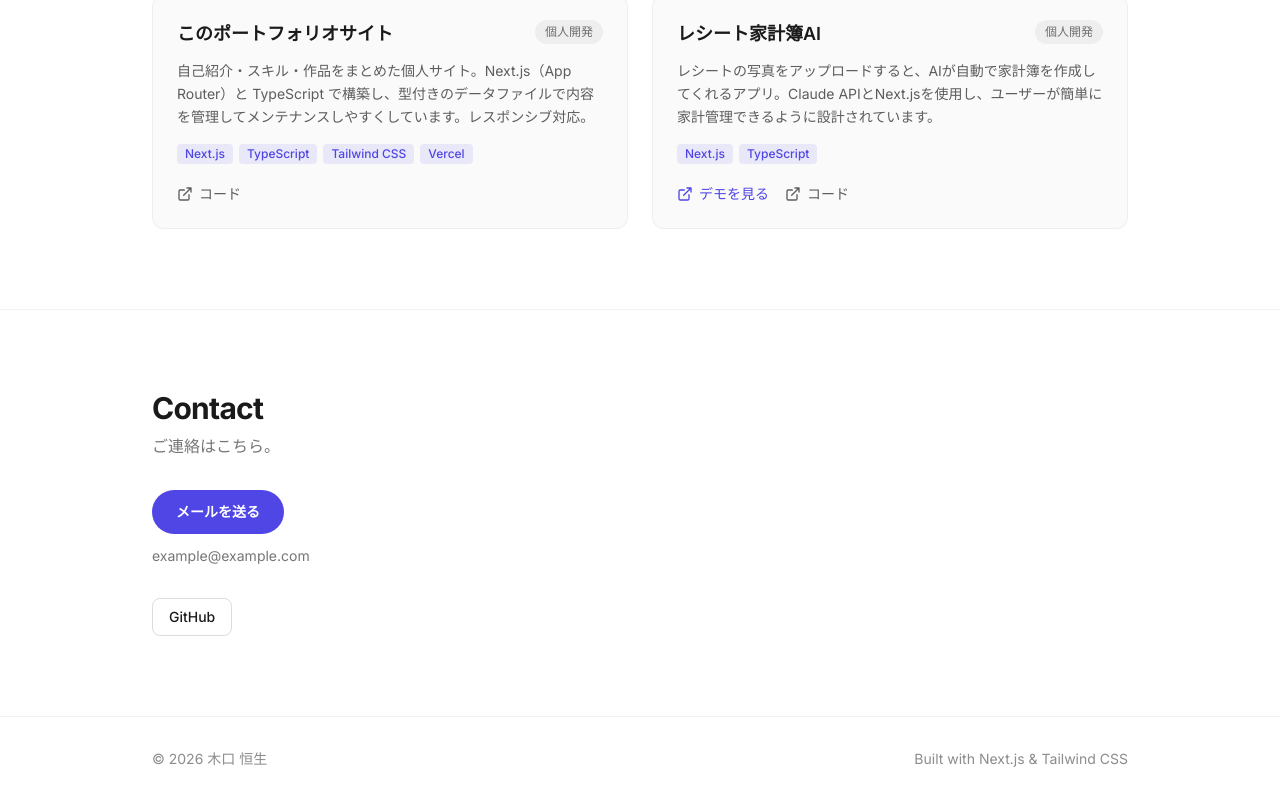
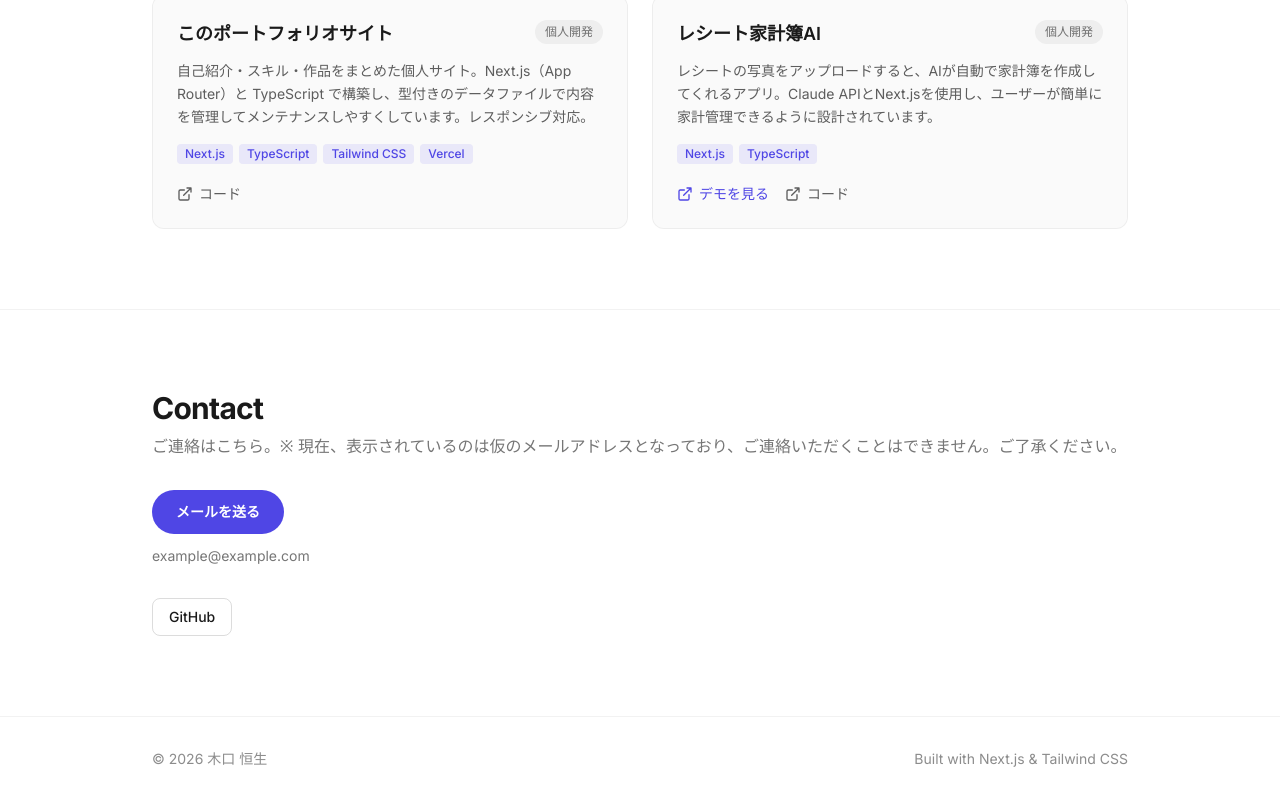
Before and after one commit to Kousei102/portfolio-site, a Next.js app: page / in a window 1280 px wide. Shown: the part 1400-2201 px from the top of the page. Built offline with nearby package versions, Linux system fonts and the light colour scheme.

Commit message:
update profile

```diff
--- a/src/components/Contact.tsx
+++ b/src/components/Contact.tsx
@@ -6,7 +6,7 @@ export function Contact() {
       <div className="mx-auto max-w-5xl px-6 py-20">
         <h2 className="text-2xl font-bold tracking-tight sm:text-3xl">Contact</h2>
         <p className="mt-2 text-foreground/60">
-          ご連絡はこちら。
+          ご連絡はこちら。※ 現在、表示されているのは仮のメールアドレスとなっており、ご連絡いただくことはできません。ご了承ください。
         </p>
 
         <div className="mt-8">
```
